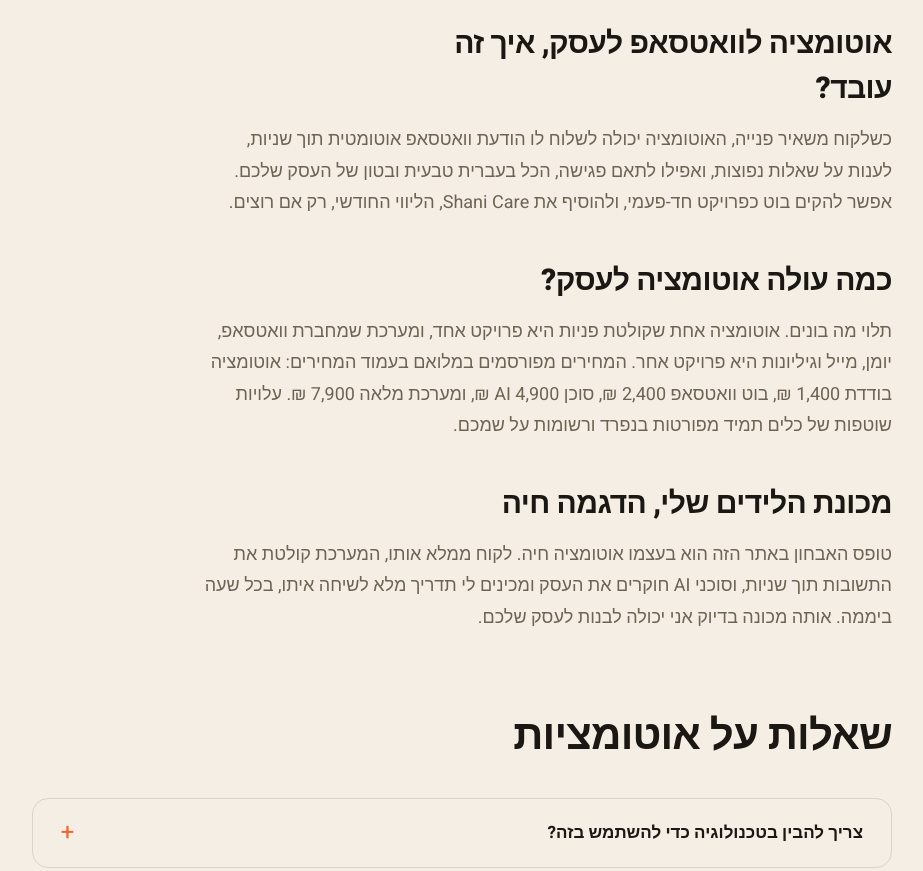
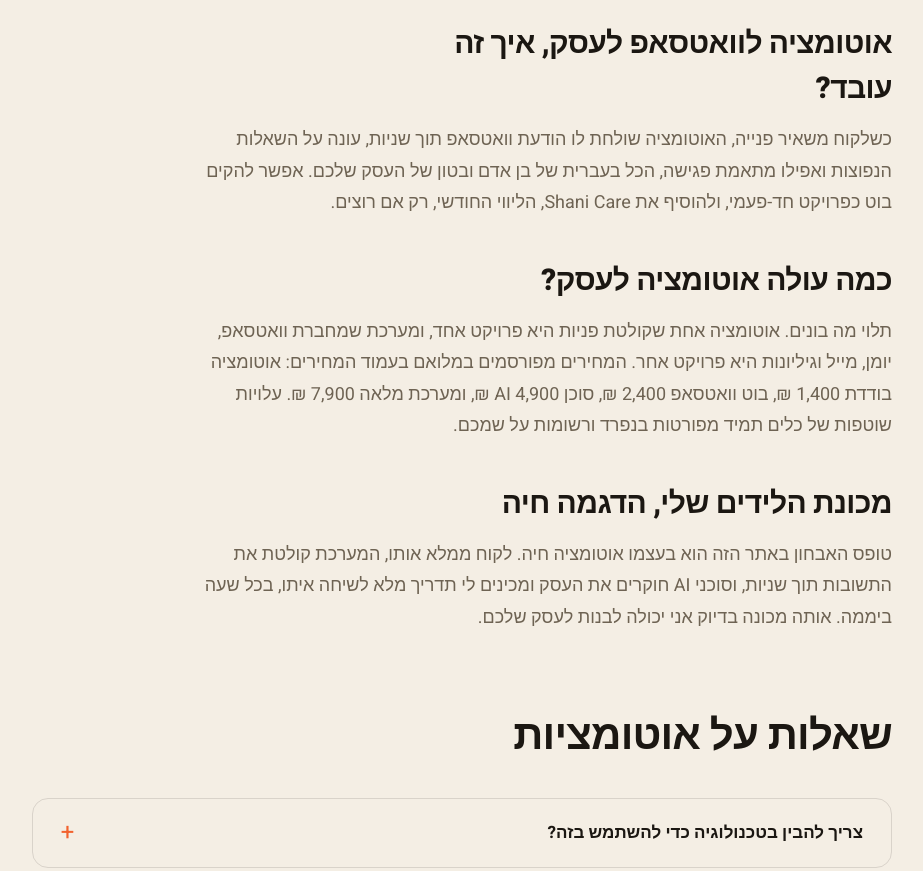
Before and after one commit to gorgovs1-cyber/shani-ai, a Next.js app: page /automations in a window 1280 px wide. Shown: the part 3520-4391 px from the top of the page, without its empty margins (258-1181 px from the left). Built offline with nearby package versions, Linux system fonts and the light colour scheme; no server answers.

Commit message:
קופי: הסרת המונח הפנימי האחרון מעמוד האוטומציות

```diff
--- a/app/automations/page.tsx
+++ b/app/automations/page.tsx
@@ -76,7 +76,7 @@ const copyByLang: Record<"he" | "en", ServiceCopy> = {
       },
       {
         h: "אוטומציה לוואטסאפ לעסק, איך זה עובד?",
-        p: "כשלקוח משאיר פנייה, האוטומציה יכולה לשלוח לו הודעת וואטסאפ אוטומטית תוך שניות, לענות על שאלות נפוצות, ואפילו לתאם פגישה, הכל בעברית טבעית ובטון של העסק שלכם. אפשר להקים בוט כפרויקט חד-פעמי, ולהוסיף את Shani Care, הליווי החודשי, רק אם רוצים.",
+        p: "כשלקוח משאיר פנייה, האוטומציה שולחת לו הודעת וואטסאפ תוך שניות, עונה על השאלות הנפוצות ואפילו מתאמת פגישה, הכל בעברית של בן אדם ובטון של העסק שלכם. אפשר להקים בוט כפרויקט חד-פעמי, ולהוסיף את Shani Care, הליווי החודשי, רק אם רוצים.",
       },
       {
         h: "כמה עולה אוטומציה לעסק?",
```
